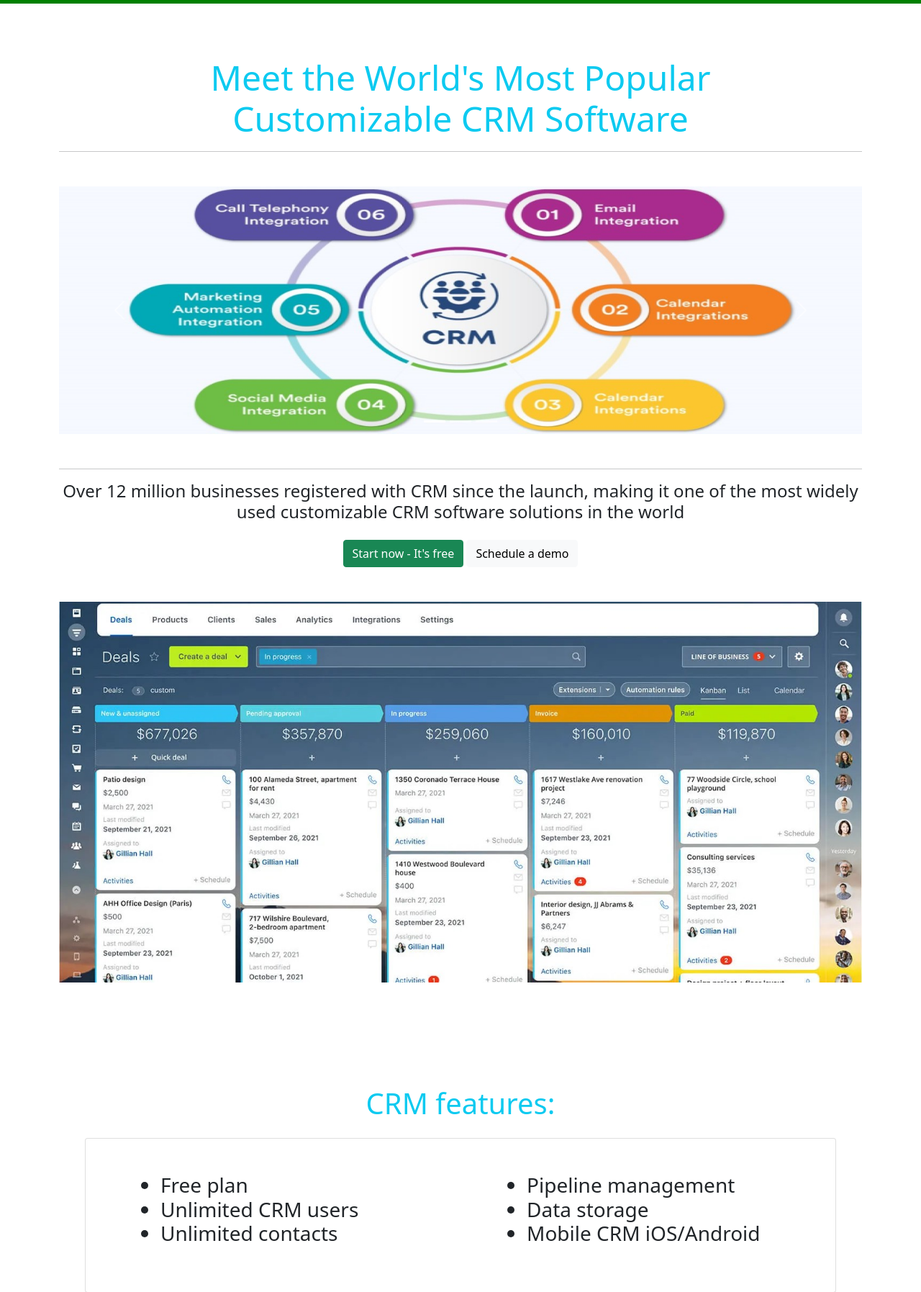
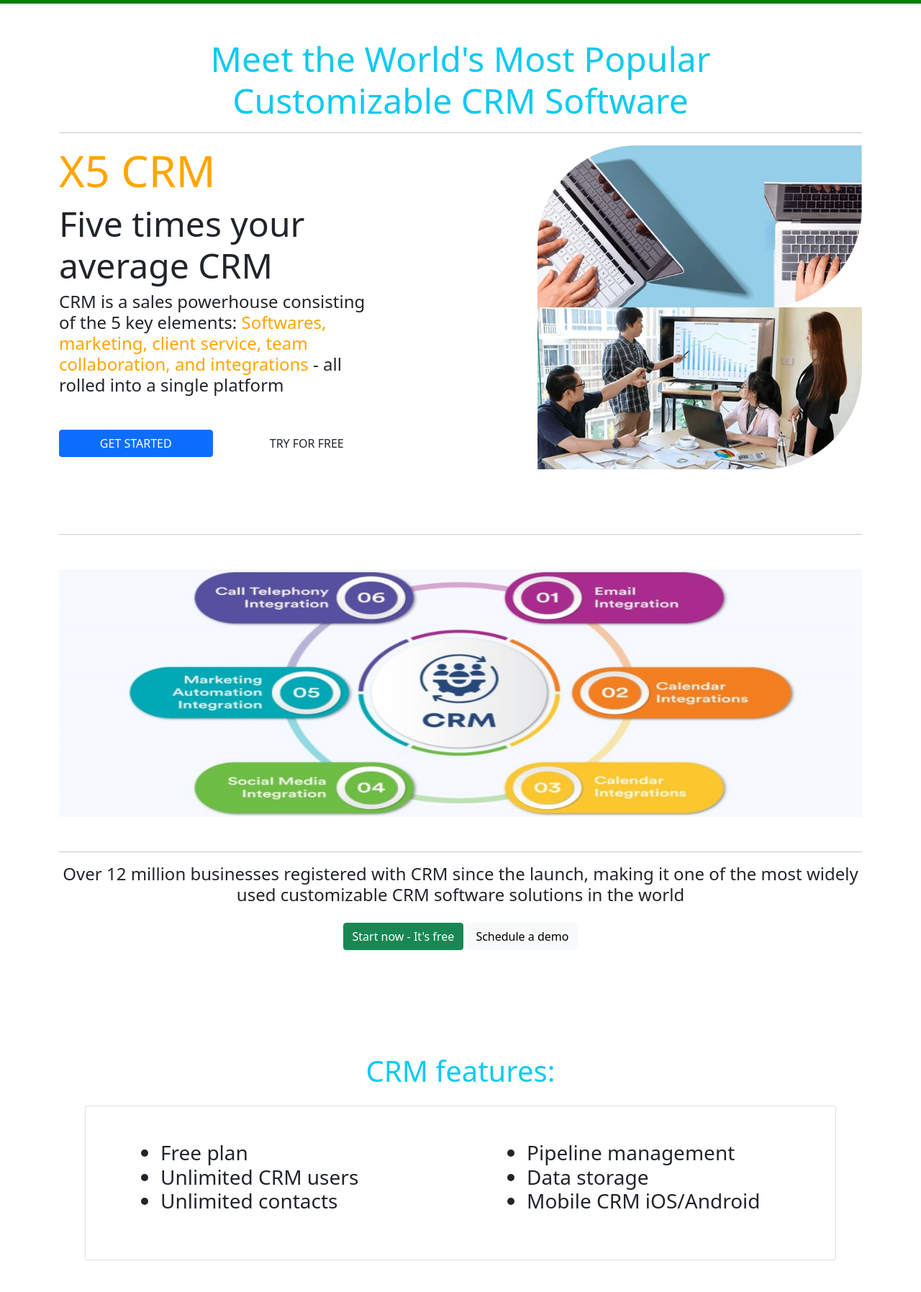
Before and after one commit to Anandan4592/Crm, a Django app: page / in a window 1280 px wide. Shown: the part 98-1893 px from the top of the page at 72% size. Run offline with Django 5.2, Linux system fonts and the light colour scheme; some libraries are stand-ins or nearby versions.

Commit message:
tenth commit

```diff
--- a/templates/crmhome.html
+++ b/templates/crmhome.html
@@ -24,15 +24,97 @@
     .card {
         cursor: grab;
     }
+    .flip-card {
+    perspective: 1000px;
+}
+
+.flip-card-inner {
+    width: 100%;
+    height: 100%;
+    transition: transform 0.5s;
+    transform-style: preserve-3d;
+}
+
+.flip-card:hover .flip-card-inner {
+    transform: rotateY(180deg);
+}
+
+.flip-card-front,
+.flip-card-back {
+    width: 100%;
+    height: 100%;
+    backface-visibility: hidden;
+}
+
+.flip-card-back {
+    transform: rotateY(180deg);
+    display: flex;
+    justify-content: center;
+    align-items: center;
+    position: absolute;
+    top: 10%; /* Adjust the value to position the backside content higher */
+    left: 0;
+    right: 0;
+    bottom: 0;
+}
+
 </style>
 
-<main>
+<main style="border-top: 5px solid green;" class="animated-section">
 
-    <section style="border-top: 5px solid green;" class="animated-section">
+    <section>
+        <div class="container">
+            <h1 class="text-info text-center mt-5" style="font-size: calc(2.5vw + 1rem);">Meet the World's Most Popular<br>
+                Customizable CRM Software</h1>
+            <hr style="border-color: green; ">
+            <div class="row">
+                <div class="col-md-5">
+                    <h1 style="font-size: calc(3.5vw + 1rem);color: orange;">Х5 CRM</h1>
+                    <h1 style="font-size: calc(2.5vw + 1rem);">   Five times your average CRM</h1>
+                    <h4 >CRM is a sales powerhouse consisting of the 5 key elements:<span style="color: orange;"> Softwares, marketing, client service, team collaboration, and integrations </span>- all rolled into a single platform</h4>
+                <div class="row mt-5">
+                    <div class="col-md-6"><a href="{% url 'crmregister' %}" style="text-decoration: none;"><button type="button" class="btn btn-primary btn-block ">GET STARTED</button></a></div>
+                    <div class="col-md-6"><a href="{% url 'crmpricing' %}" style="text-decoration: none;"><button type="button" class="btn  btn-block">TRY FOR FREE</button></a></div>
+                </div>
+                </div>
+                <div class="col-md-2">
+                    <span hidden>hh</span>
+                </div>
+                <div class="col-md-5">
+                    <div class="row">
+                        <div class="col-md-12">
+                            <div class="flip-card">
+                                <div class="flip-card-inner">
+                                    <div class="flip-card-front">
+                                        <img src="{% static 'images/home2.webp' %}" class="img-fluid" alt="Sample image">
+                                    </div>
+                                    <div class="flip-card-back">
+                                        <h4 class="text-success" style="font-size: calc(3.5vw + 1rem)">Marketing</h4>
+                                    </div>
+                                </div>
+                            </div>
+                        </div>
+                        <div class="col-md-12">
+                            <div class="flip-card">
+                                <div class="flip-card-inner">
+                                    <div class="flip-card-front">
+                                        <img src="{% static 'images/hom1.jpg' %}" class="img-fluid" alt="Sample image">
+                                    </div>
+                                    <div class="flip-card-back">
+                                        <h4 class="text-success"  style="font-size: calc(3.5vw + 1rem)">Client Service</h4>
+                                    </div>
+                                </div>
+                            </div>
+                        </div>
+                    </div>
+            </div>
+        </div>
+    </section>
+
+    <section >
 
         <div class="container text-center mt-5" style="padding-top: 2%;">
-            <h1 class="text-info" style="font-size: calc(2.5vw + 1rem);">Meet the World's Most Popular<br>
-                Customizable CRM Software</h1>
+
             <hr style="border-color: green; ">
             <div id="carouselExampleIndicators" class="carousel slide" data-ride="carousel" data-interval="2000">
                 <ol class="carousel-indicators">
@@ -80,9 +162,7 @@
             </a>
 
         </div>
-        <div class="container">
-            <img class="d-block w-100" src="{% static 'images/crm2.jpg' %}">
-        </div>
+
     </section>
 
     <section class="background-radial-gradient overflow-hidden position-relative mt-5 mb-5 animated-section">
--- a/templates/crmusernav.html
+++ b/templates/crmusernav.html
@@ -130,7 +130,7 @@
   <header class="header bg-info" id="header">
       <div class="header_toggle text-light"> <i class='bx bx-menu bx bx-menu-light' id="header-toggle"></i><b class="ml-4" >CRM</b> </div>
 
-          <a href="" class="nav_link active mt-2">  <span class="nav_name mt-2" >Welcome {{currentuser}}</span> </a>
+
 
            <!-- <a class="dropdown-item text-right" href="#" data-toggle="modal" data-target="#logoutModal">
               <i class="fas fa-sign-out-alt fa-sm fa-fw mr-2 text-gray-400"></i>
```
Also changed, not shown: templates/crmloginpage.html (+38 -5 lines), templates/crmregister.html (+31 -12 lines), templates/crmsignin.html (+34 -33 lines), static/images/hom1.jpg (added), static/images/home1.webp (added), static/images/home2.webp (added).
